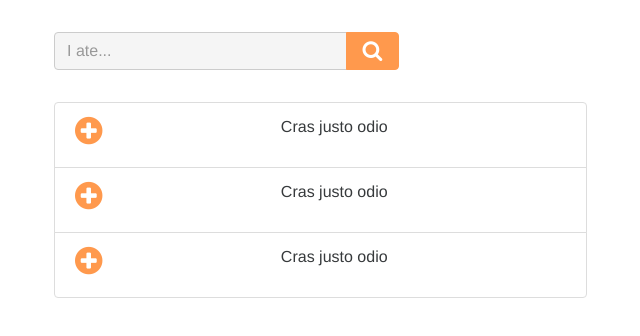
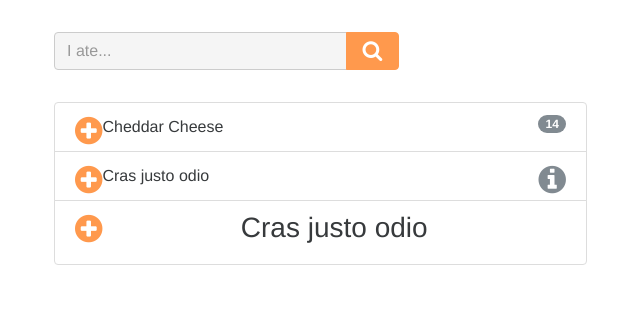
Before and after one commit to jzvarghese/Health_Tracker, a website: page index.html in a window 1280 px wide. Shown: the whole page, without its empty margins (38-678 px from the left). Drawn offline with Linux system fonts and the light colour scheme.

Commit message:
feat: Add info circle to display nutritional info

```diff
--- a/css/styles.css
+++ b/css/styles.css
@@ -13,14 +13,22 @@ color: #F5F5F5;
 color: #3A99B2;
 */
 
+/* gray for info links
+color: #818a91;
+*/
+
 
 .top-row {
   margin: 2em 0 0 0;
 }
 
-a {
+.orange-text {
 	/* primary orange*/
 	color: #FF994D;
+}
+
+a {
+	color: #818a91;
 }
 
 a:hover{
--- a/index.html
+++ b/index.html
@@ -32,18 +32,22 @@
       <div class="row top-row">
         <div class="col-md-6 col-lg-6">
           <ul class="list-group">
+
             <li class="list-group-item">
-              <a href="#" class="pull-left"><i class="fa fa-plus-circle fa-2x"></i></a>
-              <p class="text-center">Cras justo odio</p>
+              <a href="#" class="pull-left orange-text"><i class="fa fa-plus-circle fa-2x"></i></a><span class="label label-default label-pill pull-right">14</span>
+              Cheddar Cheese
+
             </li>
             <li class="list-group-item">
-              <a href="#" class="pull-left"><i class="fa fa-plus-circle fa-2x"></i></a>
-              <p class="text-center">Cras justo odio</p>
+              <a href="#" class="pull-left orange-text"><i class="fa fa-plus-circle fa-2x"></i></a>
+              Cras justo odio<a href="#" class="pull-right"><i class="fa fa-info-circle fa-2x"></i></a>
             </li>
+
             <li class="list-group-item">
-              <a href="#" class="pull-left"><i class="fa fa-plus-circle fa-2x"></i></a>
-              <p class="text-center">Cras justo odio</p>
+              <a href="#" class="pull-left orange-text"><i class="fa fa-plus-circle fa-2x"></i></a>
+              <h3 class="text-center">Cras justo odio</h3>
             </li>
+
           </ul>
         </div>
       </div>
```
